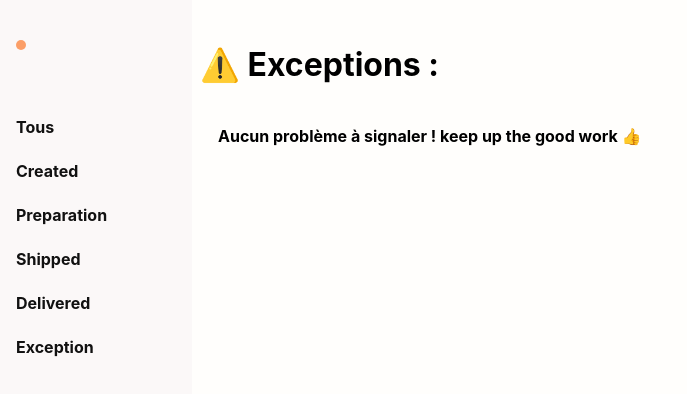
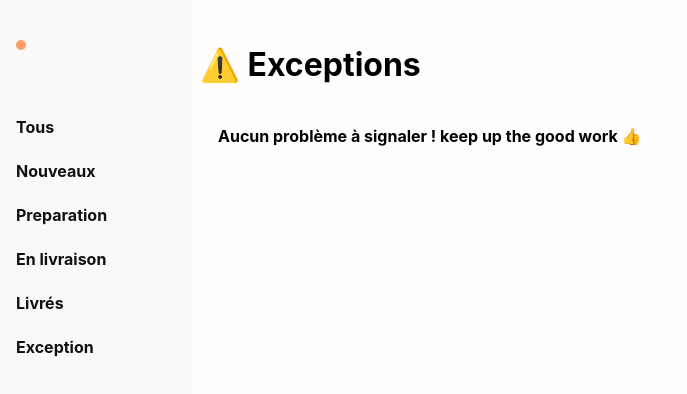
Before and after one commit to nterol/realtime_dashboard, a React (Create React App) app: page /exception in a window 1280 px wide. Shown: the top 394 px of the page, without its empty margins (0-687 px from the left). Built offline with nearby package versions, Linux system fonts and the light colour scheme; no server answers.

Commit message:
tweaking

```diff
--- a/src/components/lists/List.tsx
+++ b/src/components/lists/List.tsx
@@ -13,9 +13,7 @@ type Props = {
 const List: FunctionComponent<Props> = ({ store, current }) => (
   <ListContainer large={store.length > 1}>
     {store.map(order => {
-      const formatDate = moment(order.create_time)
-        .locale("fr")
-        .format("dddd D MMMM YYYY HH:MM ");
+      const formatDate = moment(order.create_time).format("D/M/YY à HH:MM");
       return (
         <Card
           key={order.id}
--- a/src/components/lists/SelfIndexList.tsx
+++ b/src/components/lists/SelfIndexList.tsx
@@ -10,7 +10,7 @@ interface ExtendedPackage extends Package {
 }
 
 type Props = {
-  store: Array<ExtendedPackage>;
+  store: Array<ExtendedPackage | undefined>;
 };
 
 const statusList = [
@@ -26,9 +26,8 @@ const statusList = [
 const SelfIndexList: React.FunctionComponent<Props> = ({ store }) => (
   <ListContainer large={store.length > 1}>
     {store.map(order => {
-      const formatDate = moment(order.create_time)
-        .locale("fr")
-        .format("dddd D MMMM YYYY HH:MM ");
+      if (order !== undefined) {
+        const formatDate = moment(order.create_time).format("D/M/YY à HH:MM");
         return (
           <Card
             key={order.id}
@@ -37,6 +36,8 @@ const SelfIndexList: React.FunctionComponent<Props> = ({ store }) => (
             date={formatDate}
           />
         );
+      }
+      return undefined;
     })}
   </ListContainer>
 );
--- a/src/components/menu/Menu.tsx
+++ b/src/components/menu/Menu.tsx
@@ -12,10 +12,10 @@ const Menu: React.FunctionComponent = () => (
       <Sync />
       <Linklist>
         <Link to="/">Tous</Link>
-        <Link to="/created">Created</Link>
+        <Link to="/created">Nouveaux</Link>
         <Link to="/preparation">Preparation</Link>
-        <Link to="/shipped">Shipped</Link>
-        <Link to="/delivered">Delivered</Link>
+        <Link to="/shipped">En livraison</Link>
+        <Link to="/delivered">Livrés</Link>
         <Link to="/exception">Exception</Link>
       </Linklist>
     </Col>
--- a/src/pages/all/AllList.tsx
+++ b/src/pages/all/AllList.tsx
@@ -14,7 +14,9 @@ interface ExtendedPackage extends Package {
 
 function AllList() {
   const [search, setSearch] = useState<string>("");
-  const [orderFound, setFound] = useState<Array<any>>([]);
+  const [orderFound, setFound] = useState<Array<ExtendedPackage | undefined>>(
+    []
+  );
 
   const fromStore = useSelector((state: StateType) => state.packages);
 
--- a/src/pages/exception/Exception.tsx
+++ b/src/pages/exception/Exception.tsx
@@ -8,7 +8,7 @@ const Exception = () => (
       <span role="img" aria-label="exception">
         ⚠️
       </span>{" "}
-      Exceptions :
+      Exceptions
     </h1>
     <Main>
       <ExceptionList />
```
Lines whose indentation alone changed are shown as unchanged.
